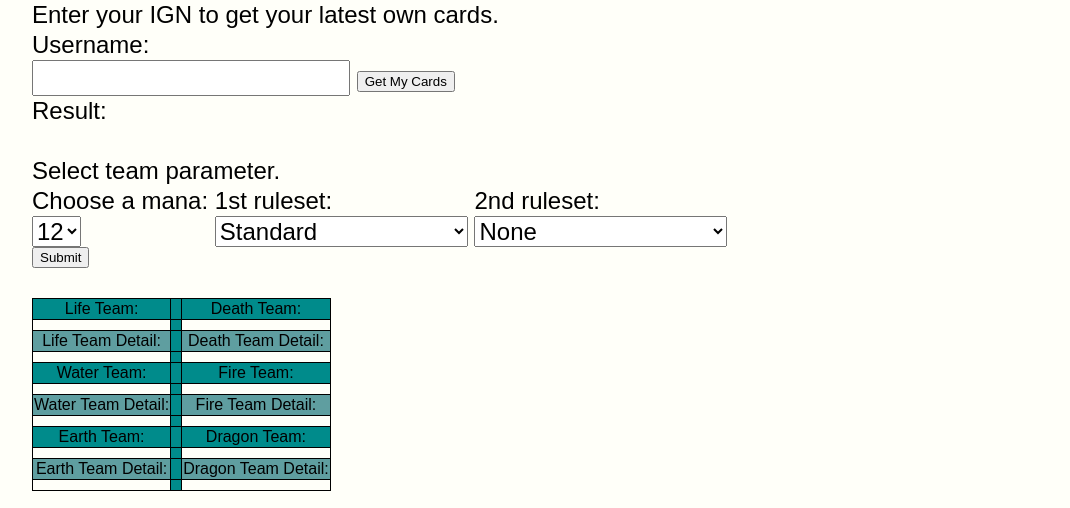
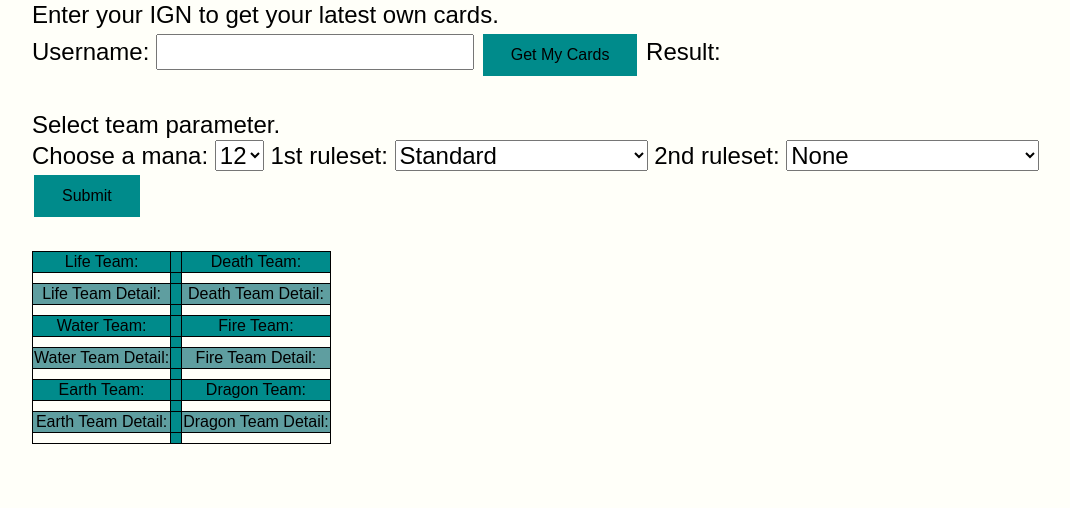
Before and after one commit to royruzaini/Splinterlands_Teams_Guide, a Django app: page / in a window 1280 px wide. Shown: the part 128-636 px from the top of the page, without its empty margins (48-1118 px from the left). Run offline with Django 4.2, Linux system fonts and the light colour scheme; lists and menus that the app fills with data are empty; parts of the project's set-up code (start-up, migrations or seed data) failed here and were passed over; some web fonts are replaced.

Commit message:
redesign button style

```diff
--- a/Home/templates/home.html
+++ b/Home/templates/home.html
@@ -1,26 +1,7 @@
 {% extends "layout.html" %}
 {% block content %}
 
-<h1>
-    Enter your IGN to get your latest own cards.<br>
-</h1>
-<div class="card_generation">
-    <div>
-        <label>Username:</label>
-        <input id="username" type="text">
-        <button onclick="getcard()" >Get My Cards</button>
-        <label>Result:</label>
-        <div id="result"></div>
-    </div>
-</div>
-<br><br>
-<h1>
-    Select team parameter.<br>
-</h1>
 <style>
-    div {
-        display: inline-block;
-    }
     table {
         border-spacing: 1em .5em;
         border: 1px solid orange;
@@ -40,11 +21,45 @@
         border: 1px solid black;
         vertical-align: middle;
     }
+    .button {
+        background-color: darkcyan; /* Green */
+        border: none;
+        color: black;
+        padding: 12px 28px;
+        text-align: center;
+        text-decoration: none;
+        display: inline-block;
+        font-size: 16px;
+        margin: 4px 2px;
+        transition-duration: 0.4s;
+        cursor: pointer;
+    }
+    .button5:hover {
+        background-color: cadetblue;
+        color: white;
+    }
 </style>
+
+<h1>
+    Enter your IGN to get your latest own cards.<br>
+</h1>
+<div class="card_generation">
+    <div>
+        <label style="display: inline-block;">Username:</label>
+        <input style="display: inline-block;" id="username" type="text">
+        <button class="button button5" style="display: inline-block;" onclick="getcard()" >Get My Cards</button>
+        <label style="display: inline-block;">Result:</label>
+        <div style="display: inline-block;" id="result"></div>
+    </div>
+</div>
+<br><br>
+<h1>
+    Select team parameter.<br>
+</h1>
 <div class="mana_selection">
     <div>
-        <label for="mana">Choose a mana:</label>
-            <select name="mana" id="mana">
+        <label style="display: inline-block;" for="mana">Choose a mana:</label>
+            <select style="display: inline-block;" name="mana" id="mana">
                 <option value="12">12</option>
                 <option value="13">13</option>
                 <option value="14">14</option>
@@ -90,8 +105,8 @@
 </div>
 <div class="ruleset_selection">
     <div>
-        <label for="ruleset1">1st ruleset:</label>
-            <select name="rule1" id="rule1">
+        <label style="display: inline-block;" for="ruleset1">1st ruleset:</label>
+            <select style="display: inline-block;" name="rule1" id="rule1">
                 <option value="Standard">Standard</option>
                 <option value="Aim True">Aim True</option>
                 <option value="Armored Up">Armored Up</option>
@@ -128,8 +143,8 @@
             </select>
     </div>
     <div>
-        <label for="ruleset2">2nd ruleset:</label>
-            <select name="rule2" id="rule2">
+        <label style="display: inline-block;" for="ruleset2">2nd ruleset:</label>
+            <select style="display: inline-block;" name="rule2" id="rule2">
                 <option value="None">None</option>
                 <option value="Aim True">Aim True</option>
                 <option value="Armored Up">Armored Up</option>
@@ -168,7 +183,7 @@
 </div>
 <br>
 <div>
-    <button onclick="Submit()" >Submit</button>
+    <button class="button button5" onclick="Submit()" >Submit</button>
 </div>
 <br><br>
 <table>
--- a/Home/views.py
+++ b/Home/views.py
@@ -56,36 +56,41 @@ class Api(TemplateView):
         """
         username = request.GET.get("username")
 
-        base_cards = [135, 136, 137, 138, 139, 140, 141, 145, 146, 147, 148, 149, 150, 151, 152, 156, 157, 158, 159, 160, 161, 162, 163, 167, 168, 169, 170, 171, 172, 173, 174, 178, 179, 180, 181, 182, 183, 184, 185, 189, 190, 191, 192, 193, 194, 195, 196, 224, 353, 354, 355, 356, 357, 358, 359, 360, 361, 367, 368, 369, 370, 371, 372, 373, 374, 375, 381, 382, 383, 384, 385, 386, 387, 388, 389, 395, 396, 397, 398, 399, 400, 401, 402, 403, 409, 410, 411, 412, 413, 414, 415, 416, 417, 423, 424, 425, 426, 427, 428, 429, 437, 438, 439, 440, 441]
-        p_cards = []
+        if username != "":
 
-        player_cards_data = requests.get(
-            'https://api2.splinterlands.com/cards/collection/' + username.lower()
-        )
-        player_cards = player_cards_data.json()['cards']
+            base_cards = [135, 136, 137, 138, 139, 140, 141, 145, 146, 147, 148, 149, 150, 151, 152, 156, 157, 158, 159, 160, 161, 162, 163, 167, 168, 169, 170, 171, 172, 173, 174, 178, 179, 180, 181, 182, 183, 184, 185, 189, 190, 191, 192, 193, 194, 195, 196, 224, 353, 354, 355, 356, 357, 358, 359, 360, 361, 367, 368, 369, 370, 371, 372, 373, 374, 375, 381, 382, 383, 384, 385, 386, 387, 388, 389, 395, 396, 397, 398, 399, 400, 401, 402, 403, 409, 410, 411, 412, 413, 414, 415, 416, 417, 423, 424, 425, 426, 427, 428, 429, 437, 438, 439, 440, 441]
+            p_cards = []
 
-        for p_card in player_cards:
-            # checks if base cards have been upgraded
-            if p_card['card_detail_id'] in base_cards:
-                base_cards.remove(p_card['card_detail_id'])
+            player_cards_data = requests.get(
+                'https://api2.splinterlands.com/cards/collection/' + username.lower()
+            )
+            player_cards = player_cards_data.json()['cards']
 
-            p_card_data = {}
-            p_card_data['id'] = p_card['card_detail_id']
-            p_card_data['level'] = p_card['level']
-            p_cards.append(p_card_data)
+            for p_card in player_cards:
+                # checks if base cards have been upgraded
+                if p_card['card_detail_id'] in base_cards:
+                    base_cards.remove(p_card['card_detail_id'])
 
-        for base_card in base_cards:
-            base_card_data = {}
-            base_card_data['id'] = base_card
-            base_card_data['level'] = 1
-            p_cards.append(base_card_data)
+                p_card_data = {}
+                p_card_data['id'] = p_card['card_detail_id']
+                p_card_data['level'] = p_card['level']
+                p_cards.append(p_card_data)
 
-        with open("mycards.json", "w") as outfile:
-            outfile.write(json.dumps(p_cards))
-        outfile.close
+            for base_card in base_cards:
+                base_card_data = {}
+                base_card_data['id'] = base_card
+                base_card_data['level'] = 1
+                p_cards.append(base_card_data)
 
-        data = "mycards.json successfully created!"
-        return HttpResponse(data)
+            with open("mycards.json", "w") as outfile:
+                outfile.write(json.dumps(p_cards))
+            outfile.close
+
+            data = "mycards.json successfully created!"
+            return HttpResponse(data)
+        else :
+            data = "please enter correct username without @ !"
+            return HttpResponse(data)
 
     def getteamwhite(request):
 
```
